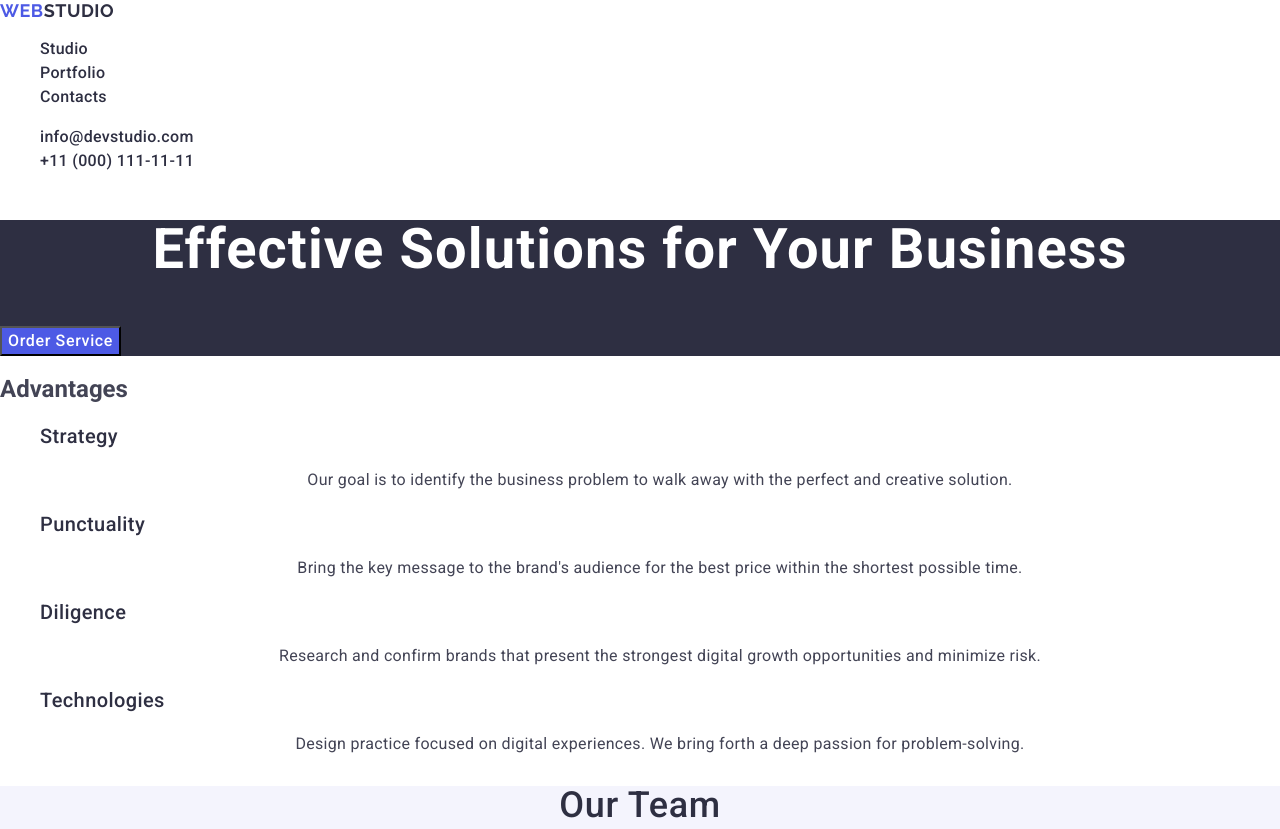
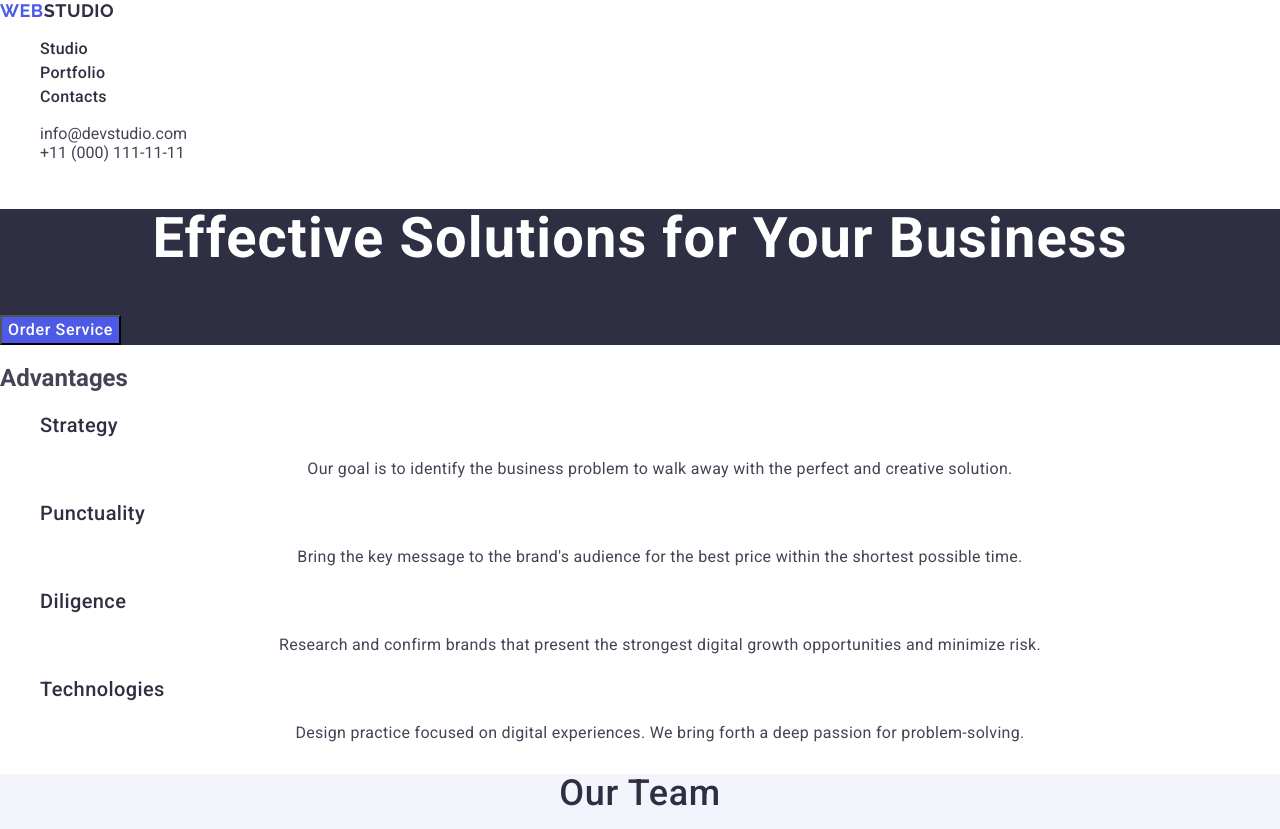
Before and after one commit to ZhyvotivskyiOleksii/goit-markup-hw-02, a plain HTML site: page index.html in a window 1280 px wide. Shown: the top 829 px of the page. Drawn offline with nearby package versions, Linux system fonts and the light colour scheme.

Commit message:
ad index.html

```diff
--- a/css/style.css
+++ b/css/style.css
@@ -25,6 +25,19 @@ ul, ol {
 }
 
 .nav-menu:focus{
+    color: #404bbf;
+}
+
+.menu-address{
+    color: #434455;
+}
+
+.menu-address:hover{
+    color: #404bbf;
+
+}
+
+.menu-address:focus{
     color: #404bbf;
 }
 
--- a/index.html
+++ b/index.html
@@ -28,8 +28,8 @@
 
       <address class="address">
         <ul>
-          <li><a href="mailto:info@devstudio.com" class="nav-menu">info@devstudio.com</a></li>
-          <li><a href="tel:+110001111111" class="nav-menu">+11 (000) 111-11-11</a></li>
+          <li><a href="mailto:info@devstudio.com" class="menu-address">info@devstudio.com</a></li>
+          <li><a href="tel:+110001111111" class="menu-address">+11 (000) 111-11-11</a></li>
         </ul>
       </address>
     </header>
```
